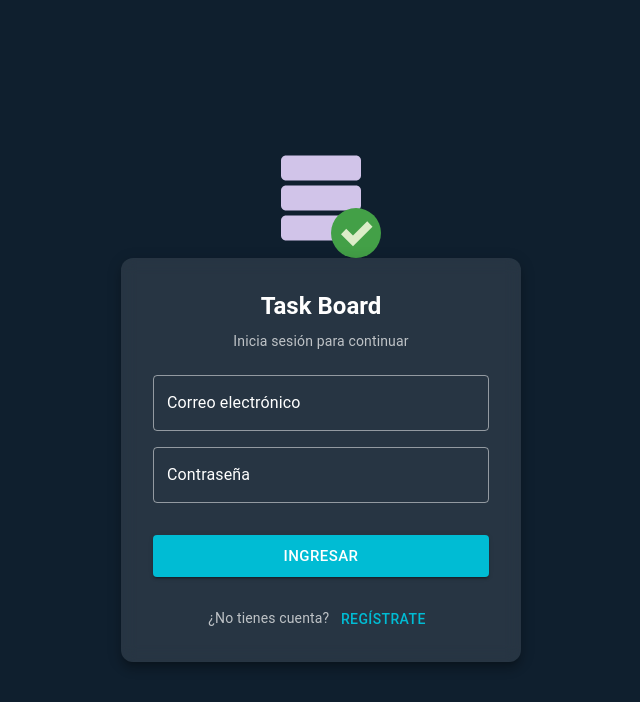
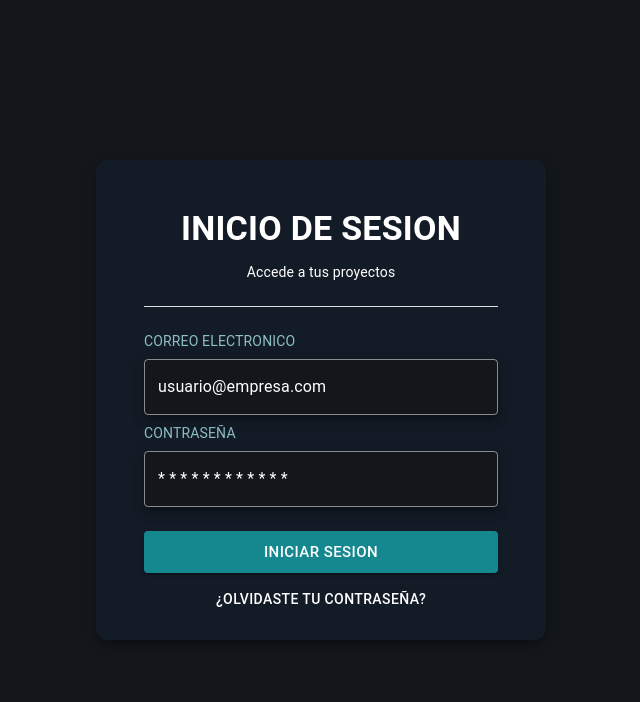
Before and after one commit to KevSyndrome/perseo-front-end, a React (Vite) app: page /login in a window 1280 px wide. Shown: the top 702 px of the page, without its empty margins (319-959 px from the left). Built offline with nearby package versions, Linux system fonts and the light colour scheme.

Commit message:
feature/actualizacion_login

```diff
--- a/src/App.css
+++ b/src/App.css
@@ -9,7 +9,7 @@
   --color-terciario: #8DBFC4;
 
   /* Color de Seleccion */
-  --color-selection: #125964;
+  --color-selection: #15878E;
 
   /*Color blanco */
   --color-blanco: #FFFFFF;
@@ -17,5 +17,4 @@
   /* Color negro */
   --color-negro: #000000;
 
-
 }
--- a/src/app/Pages/Login.jsx
+++ b/src/app/Pages/Login.jsx
@@ -1,7 +1,9 @@
 import React from "react";
-import { Box, Card, CardContent, TextField, Button, Typography } from "@mui/material";
+import { Box, Card, CardContent, TextField, Button, Typography, Divider } from "@mui/material";
 import { useNavigate } from "react-router-dom";
 import { FcAcceptDatabase } from "react-icons/fc";
+import "../../App.css"
+
 
 const LoginModal = () => {
   const navigate = useNavigate(); // Hook para navegación
@@ -10,11 +12,12 @@ const LoginModal = () => {
   navigate("/dashboard"); // ruta del Dashboard
 };
 
-  const handleRegister = () => {
-    navigate("/register"); // Redirige al screen de registro
+  const handleRecuperarpass = () => {
+    navigate("/recuperarpass"); // Redirige al screen de registro
   };
 
   return (
+
     <Box
       sx={{
         position: "fixed",
@@ -26,64 +29,112 @@ const LoginModal = () => {
         alignItems: "center",
         justifyContent: "center",
         overflow: "hidden",
-        backgroundColor: "#0f1f2e",
+        backgroundColor: "var(--color-secondary)",
         flexDirection: "column",
       }}
     >
-      <FcAcceptDatabase size={120} />
+
       {/* Card centrado */}
       <Card
         sx={{
-          width: 400,
+          width: 450,
+          height: 480,
           maxWidth: "90%",
           borderRadius: 3,
           boxShadow: 8,
           zIndex: 2,
           backdropFilter: "blur(8px)",
-          backgroundColor: "rgba(255,255,255,0.1)",
+          backgroundColor: "var(--color-primary)",
         }}
       >
-        <CardContent sx={{ p: 4 }}>
-          <Typography variant="h5" textAlign="center" fontWeight="bold" gutterBottom color="white">
-            Task Board
+        <CardContent sx={{ p: 6 }}>
+
+
+
+        {/*
+          <Box sx={{ display: "flex", justifyContent: "center"}}>
+            <img
+              src={TaskboardIsotipoOscuro}
+              alt="logo"
+              style={{width: "200px", height: "auto"}}
+            />
+          </Box>
+          */}
+
+
+
+          <Typography variant="h4" textAlign="center" fontWeight="bold" gutterBottom color="white">
+            INICIO DE SESION
           </Typography>
 
-          <Typography variant="body2" textAlign="center" color="rgba(255,255,255,0.7)" mb={3}>
-            Inicia sesión para continuar
+          <Typography variant="body2" textAlign="center" color="var(--color-blanco)" mb={3}>
+            Accede a tus proyectos
           </Typography>
 
-          <Box component="form" sx={{ display: "flex", flexDirection: "column", gap: 2 }}>
+          <Divider sx={{ backgroundColor:"var(--color-blanco)", my: 3 }}/>
+
+          <Typography variant="body2" textAlign="light" color="var(--color-terciario)" mb={1}>
+            CORREO ELECTRONICO
+          </Typography>
+
+          <Box component="form" sx={{ display: "flex", flexDirection: "column", gap: 1 }}>
             <TextField
-              label="Correo electrónico"
+              label="usuario@empresa.com"
               type="email"
               fullWidth
               InputLabelProps={{ style: { color: "white" } }}
-              sx={{ input: { color: "white" }, fieldset: { borderColor: "rgba(255,255,255,0.5)" } }}
-            />
+              sx={{
+              "& .MuiInputBase-input": {
+                color: "white"
+              },
+              "& .MuiOutlinedInput-root": {
+                backgroundColor: "var(--color-secondary)",
+                boxShadow: 8,
+                "& fieldset": {
+                  borderColor: "rgba(255,255,255,0.5)"
+      }
+    }
+  }}
+/>
+
+            <Typography variant="body2" textAlign="light" color="var(--color-terciario)">
+            CONTRASEÑA
+          </Typography>
+
             <TextField
-              label="Contraseña"
+              label="* * * * * * * * * * * *"
               type="password"
               fullWidth
               InputLabelProps={{ style: { color: "white" } }}
-              sx={{ input: { color: "white" }, fieldset: { borderColor: "rgba(255,255,255,0.5)" } }}
-            />
+              sx={{
+              "& .MuiInputBase-input": {
+                color: "white"
+              },
+              "& .MuiOutlinedInput-root": {
+                backgroundColor: "var(--color-secondary)",
+                boxShadow: 8,
+                "& fieldset": {
+                  borderColor: "rgba(255,255,255,0.5)"
+      }
+    }
+  }}
+/>
 
             <Button
               variant="contained"
               size="large"
-              sx={{ mt: 2, backgroundColor: "#00BCD4", "&:hover": { backgroundColor: "#00ACC1" } }}
+              sx={{ mt: 2, backgroundColor: "var(--color-selection)", "&:hover": { backgroundColor: "#00ACC1" } }}
               onClick={handleLogin}
             >
-              Ingresar
+              Iniciar sesion
             </Button>
           </Box>
 
-          {/* Mensaje de registro */}
-          <Box sx={{ textAlign: "center", mt: 3 }}>
+          {/* Mensaje de recuperacion de contraseña */}
+          <Box sx={{ textAlign: "center", mt: 1 }}>
             <Typography variant="body2" color="rgba(255,255,255,0.7)">
-              ¿No tienes cuenta?{" "}
-              <Button variant="text" onClick={handleRegister} sx={{ color: "#00BCD4" }}>
-                Regístrate
+              <Button variant="text" onClick={handleRecuperarpass} sx={{ color: "var(--color-blanco)" }}>
+                ¿Olvidaste tu contraseña?
               </Button>
             </Typography>
           </Box>
```
